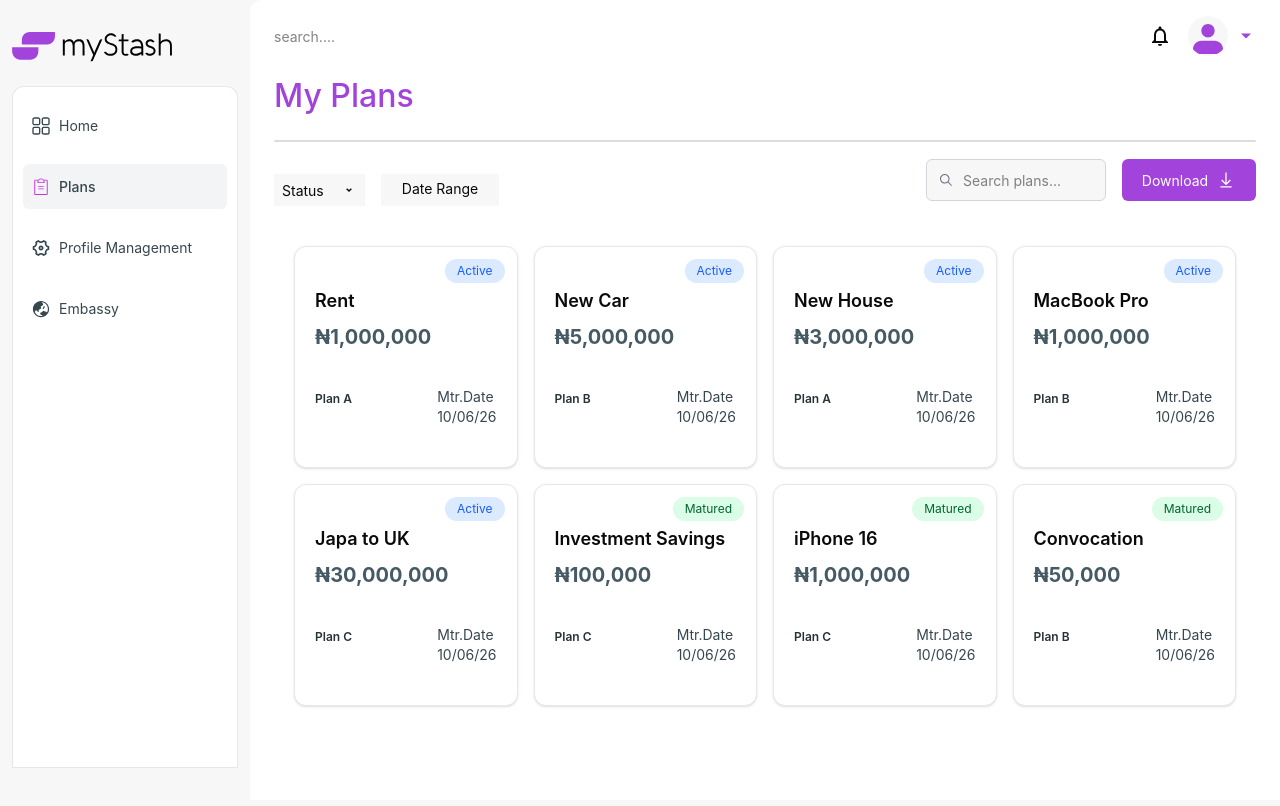
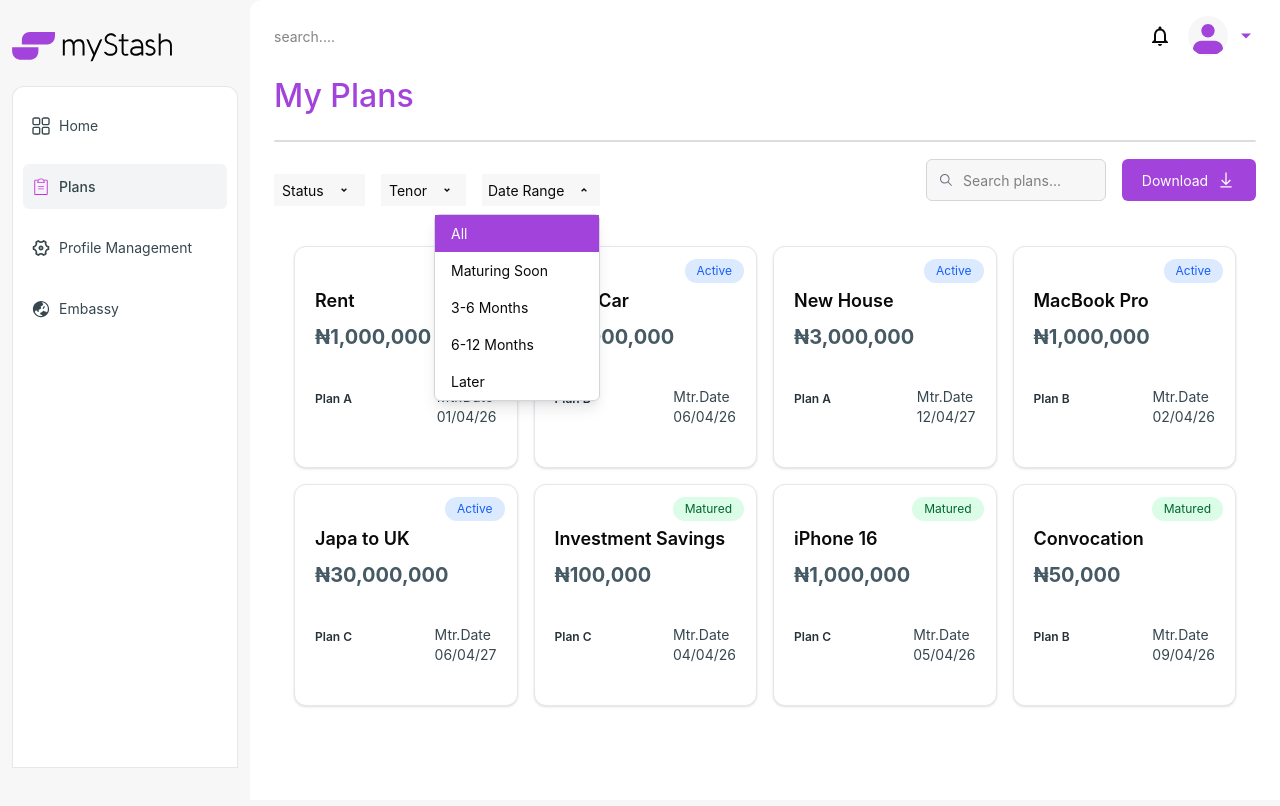
Before and after one commit to Naya-Ikenwe/My-Stash-Investment-Portal, a Next.js app: page /dashboard/plans in a window 1280 px wide. Both pictures are taken after a click on the button "Date Range". Shown: the top 806 px of the page. Built offline with nearby package versions, Linux system fonts and the light colour scheme.

Commit message:
Filter Update

```diff
--- a/app/(pages)/dashboard/embassy/page.tsx
+++ b/app/(pages)/dashboard/embassy/page.tsx
@@ -21,7 +21,7 @@ export default function EmbassyPage() {
             className="w-full h-[60px] border rounded-xl border-[#CDCFD0] placeholder:text-[#303437] px-5 pr-12"
           />
 
-          <RiArrowDropDownLine className="absolute right-4 top-1/2 -translate-y-1/2 text-[#303437] text-3xl" />
+          <RiArrowDropDownLine className="absolute right-4 top-1/2 cursor-pointer -translate-y-1/2 text-[#303437] text-3xl" />
         </div>
 
         <div className="flex justify-between w-[496px] mt-5">
@@ -32,7 +32,7 @@ export default function EmbassyPage() {
               placeholder="Start Date"
               className="w-[229px] h-[60px] border border-[#CDCFD0] placeholder:text-[#303437] font-medium text-[14px] px-5 rounded-xl"
             />
-            <RiArrowDropDownLine className="absolute right-4 top-1/2 -translate-y-1/2 text-[#303437] text-3xl" />
+            <RiArrowDropDownLine className="absolute right-4 top-1/2 cursor-pointer -translate-y-1/2 text-[#303437] text-3xl" />
           </div>
 
           <div className="relative">
@@ -42,7 +42,7 @@ export default function EmbassyPage() {
               placeholder="End Date"
               className="w-[229px] h-[60px] border border-[#CDCFD0] placeholder:text-[#303437] font-medium text-[14px] px-5 rounded-xl"
             />
-            <RiArrowDropDownLine className="absolute right-4 top-1/2 -translate-y-1/2 text-[#303437] text-3xl" />
+            <RiArrowDropDownLine className="absolute right-4 top-1/2 cursor-pointer -translate-y-1/2 text-[#303437] text-3xl" />
           </div>
         </div>
 
@@ -51,7 +51,7 @@ export default function EmbassyPage() {
             Agree to embassy request terms & conditions
           </p>
 
-          <input type="checkbox" name="checkbox" className="w-5 h-5" />
+          <input type="checkbox" name="checkbox" className="w-5 cursor-pointer h-5" />
         </div>
 
         <div className="bg-[#F4F6F7] w-[496px] h-[253px] mt-5 rounded-xl p-4">
@@ -61,7 +61,7 @@ export default function EmbassyPage() {
           ></textarea>
         </div>
         <div className="w-[496px] flex justify-end">
-          <button className="bg-[#A243DC] w-[184px] h-[38px] rounded-xl text-white font-medium text-[16px] mt-5">
+          <button className="bg-[#A243DC] cursor-pointer w-[184px] h-[38px] rounded-xl text-white font-medium text-[16px] mt-5">
             Submit
           </button>
         </div>
--- a/app/(pages)/dashboard/plans/page.tsx
+++ b/app/(pages)/dashboard/plans/page.tsx
@@ -12,23 +12,113 @@ export default function PlansPage() {
     "All" | "Active" | "Matured"
   >("All");
   const [isStatusDropdownOpen, setIsStatusDropdownOpen] = useState(false);
+  const [tenorFilter, setTenorFilter] = useState<
+    "All" | "6 months" | "12 months"
+  >("All");
+  const [isTenorDropdownOpen, setIsTenorDropdownOpen] = useState(false);
+  const [dateRangeFilter, setDateRangeFilter] = useState<
+    "All" | "Maturing Soon" | "3-6 Months" | "6-12 Months" | "Later"
+  >("All");
+  const [isDateRangeDropdownOpen, setIsDateRangeDropdownOpen] = useState(false);
 
-  const filteredSavings =
+  const handleStatusChange = (status: "All" | "Active" | "Matured") => {
+    setStatusFilter(status);
+    setIsStatusDropdownOpen(false);
+  };
+
+  const handleTenorChange = (tenor: "All" | "6 months" | "12 months") => {
+    setTenorFilter(tenor);
+    setIsTenorDropdownOpen(false);
+  };
+
+  const handleDateRangeChange = (
+    range: "All" | "Maturing Soon" | "3-6 Months" | "6-12 Months" | "Later"
+  ) => {
+    setDateRangeFilter(range);
+    setIsDateRangeDropdownOpen(false);
+  };
+
+  // Helper function to calculate days until maturity
+  const getDaysUntilMaturity = (maturityDate: string): number => {
+    const today = new Date();
+    today.setHours(0, 0, 0, 0); // Set to start of day
+
+    // Parse the date string "MM/DD/YY" format
+    const parts = maturityDate.split("/");
+    const month = parseInt(parts[0], 10) - 1; // Month is 0-indexed
+    const day = parseInt(parts[1], 10);
+    let year = parseInt(parts[2], 10);
+
+    // Handle 2-digit year (assume 2000+ if <= 50, else 1900+)
+    if (year <= 50) {
+      year += 2000;
+    } else {
+      year += 1900;
+    }
+
+    const maturity = new Date(year, month, day);
+    maturity.setHours(0, 0, 0, 0); // Set to start of day
+
+    const timeDiff = maturity.getTime() - today.getTime();
+    return Math.ceil(timeDiff / (1000 * 3600 * 24));
+  };
+
+  // Filter by date range (maturity date)
+  const filterByDateRange = (plans: typeof savings) => {
+    if (dateRangeFilter === "All") return plans;
+
+    return plans.filter((plan) => {
+      const daysUntilMaturity = getDaysUntilMaturity(plan.maturityDate);
+
+      switch (dateRangeFilter) {
+        case "Maturing Soon":
+          return daysUntilMaturity <= 90;
+        case "3-6 Months":
+          return daysUntilMaturity > 90 && daysUntilMaturity <= 180;
+        case "6-12 Months":
+          return daysUntilMaturity > 180 && daysUntilMaturity <= 365;
+        case "Later":
+          return daysUntilMaturity > 365;
+        default:
+          return true;
+      }
+    });
+  };
+
+  // Filter by tenor (plan duration)
+  const filterByTenor = (plans: typeof savings) => {
+    if (tenorFilter === "All") return plans;
+
+    return plans.filter((plan) => {
+      // Extract tenor from plan field (e.g., "Plan A" -> we check based on maturity duration)
+      const daysUntilMaturity = getDaysUntilMaturity(plan.maturityDate);
+
+      // Estimate tenor based on maturity date
+      // 6 months = ~180 days, 12 months = ~365 days
+      if (tenorFilter === "6 months") {
+        return daysUntilMaturity > 90 && daysUntilMaturity <= 180;
+      } else if (tenorFilter === "12 months") {
+        return daysUntilMaturity > 180 && daysUntilMaturity <= 365;
+      }
+      return true;
+    });
+  };
+
+  const statusFilteredSavings =
     statusFilter === "All"
       ? savings
       : savings.filter((item) => item.status === statusFilter);
 
-  const sortedSavings = [...filteredSavings].sort((a, b) => {
+  const dateFilteredSavings = filterByDateRange(statusFilteredSavings);
+
+  const tenorFilteredSavings = filterByTenor(dateFilteredSavings);
+
+  const sortedSavings = [...tenorFilteredSavings].sort((a, b) => {
     // Active plans come first, then Matured
     if (a.status === "Active" && b.status === "Matured") return -1;
     if (a.status === "Matured" && b.status === "Active") return 1;
     return 0;
   });
-
-  const handleStatusChange = (status: "All" | "Active" | "Matured") => {
-    setStatusFilter(status);
-    setIsStatusDropdownOpen(false);
-  };
 
   return (
     <main className="w-full h-full rounded-[14px]">
@@ -41,7 +131,7 @@ export default function PlansPage() {
           <button
             onClick={() => setIsStatusDropdownOpen(!isStatusDropdownOpen)}
           >
-            <div className="h-8 cursor-pointer mx-auto w-[91px] py-1 px-2 bg-[#F7F7F7] text-center flex items-center justify-between">
+            <div className="h-8 cursor-pointer mx-auto w-[91px] py-1 px-2 bg-[#F7F7F7] text-center flex items-center gap-3">
               <p>Status</p>
               <RiArrowDropDownLine
                 size={16}
@@ -70,11 +160,83 @@ export default function PlansPage() {
               ))}
             </div>
           )}
-          <button>
-            <div className="h-8 cursor-pointer w-[118px] py-1 px-2 bg-[#F7F7F7] text-center">
-              <p>Date Range</p>
+
+          <button onClick={() => setIsTenorDropdownOpen(!isTenorDropdownOpen)}>
+            <div className="h-8 cursor-pointer w-[85px] py-1 px-2 bg-[#F7F7F7] text-center flex items-center gap-3 relative">
+              <p>Tenor</p>
+              <RiArrowDropDownLine
+                size={16}
+                className={`transition-transform ${
+                  isTenorDropdownOpen ? "rotate-180" : ""
+                }`}
+              />
             </div>
           </button>
+
+          {/* Tenor Dropdown Menu */}
+          {isTenorDropdownOpen && (
+            <div className="absolute top-10 left-20 bg-white border border-gray-300 rounded-md shadow-lg z-10">
+              {["All", "6 months", "12 months"].map((tenor) => (
+                <button
+                  key={tenor}
+                  onClick={() =>
+                    handleTenorChange(tenor as "All" | "6 months" | "12 months")
+                  }
+                  className={`w-full px-4 py-2 text-left hover:bg-gray-100 whitespace-nowrap ${
+                    tenorFilter === tenor ? "bg-[#A243DC] text-white" : ""
+                  }`}
+                >
+                  {tenor}
+                </button>
+              ))}
+            </div>
+          )}
+
+          <button
+            onClick={() => setIsDateRangeDropdownOpen(!isDateRangeDropdownOpen)}
+          >
+            <div className="h-8 cursor-pointer w-[118px] py-1 px-1.5 bg-[#F7F7F7] text-center flex items-center gap-3 relative">
+              <p>Date Range</p>
+              <RiArrowDropDownLine
+                size={16}
+                className={`transition-transform ${
+                  isDateRangeDropdownOpen ? "rotate-180" : ""
+                }`}
+              />
+            </div>
+          </button>
+
+          {/* Date Range Dropdown Menu */}
+          {isDateRangeDropdownOpen && (
+            <div className="absolute top-10 left-40 bg-white border border-gray-300 rounded-md shadow-lg z-10">
+              {[
+                "All",
+                "Maturing Soon",
+                "3-6 Months",
+                "6-12 Months",
+                "Later",
+              ].map((range) => (
+                <button
+                  key={range}
+                  onClick={() =>
+                    handleDateRangeChange(
+                      range as
+                        | "All"
+                        | "Maturing Soon"
+                        | "3-6 Months"
+                        | "6-12 Months"
+                        | "Later"
+                    )
+                  }
+                  className={`w-full px-4 py-2 text-left hover:bg-gray-100 whitespace-nowrap ${
+                    dateRangeFilter === range ? "bg-[#A243DC] text-white" : ""
+                  }`}
+                >
+                  {range}
+                </button>
+              ))}
+            </div>
+          )}
         </div>
 
         <div className="flex items-center gap-4">
--- a/data/PlansData.ts
+++ b/data/PlansData.ts
@@ -24,7 +24,7 @@ export const savings: Saving[] = [
     amount: 1000000,
     status: "Active",
     plan: "Plan A",
-    maturityDate: "10/06/26",
+    maturityDate: "01/04/26", // ~31 days - Maturing Soon
 
     transactions: [
       { id: 1, type: "deposit", amount: 200000, date: "2024-01-02" },
@@ -38,7 +38,7 @@ export const savings: Saving[] = [
     amount: 100000,
     status: "Matured",
     plan: "Plan C",
-    maturityDate: "10/06/26",
+    maturityDate: "04/04/26", // ~122 days - 3-6 Months
     accountHolderName: "Olatipe Osatuyi",
     accountNumber: "1234567890",
 
@@ -54,7 +54,7 @@ export const savings: Saving[] = [
     amount: 5000000,
     status: "Active",
     plan: "Plan B",
-    maturityDate: "10/06/26",
+    maturityDate: "06/04/26", // ~183 days - 6-12 Months
 
     transactions: [
       { id: 1, type: "deposit", amount: 200000, date: "2024-01-02" },
@@ -68,7 +68,7 @@ export const savings: Saving[] = [
     amount: 3000000,
     status: "Active",
     plan: "Plan A",
-    maturityDate: "10/06/26",
+    maturityDate: "12/04/27", // ~730+ days - Later (1+ year)
 
     transactions: [
       { id: 1, type: "deposit", amount: 200000, date: "2024-01-02" },
@@ -82,7 +82,7 @@ export const savings: Saving[] = [
     amount: 1000000,
     status: "Active",
     plan: "Plan B",
-    maturityDate: "10/06/26",
+    maturityDate: "02/04/26", // ~61 days - Maturing Soon
 
     transactions: [
       { id: 1, type: "deposit", amount: 200000, date: "2024-01-02" },
@@ -96,7 +96,7 @@ export const savings: Saving[] = [
     amount: 1000000,
     status: "Matured",
     plan: "Plan C",
-    maturityDate: "10/06/26",
+    maturityDate: "05/04/26", // ~152 days - 3-6 Months
     accountHolderName: "Olatipe Osatuyi",
     accountNumber: "1234567890",
 
@@ -112,7 +112,7 @@ export const savings: Saving[] = [
     amount: 50000,
     status: "Matured",
     plan: "Plan B",
-    maturityDate: "10/06/26",
+    maturityDate: "09/04/26", // ~247 days - 6-12 Months
     accountHolderName: "Olatipe Osatuyi",
     accountNumber: "1234567890",
 
@@ -128,7 +128,7 @@ export const savings: Saving[] = [
     amount: 30000000,
     status: "Active",
     plan: "Plan C",
-    maturityDate: "10/06/26",
+    maturityDate: "06/04/27", // ~549+ days - Later (1+ year)
 
     transactions: [
       { id: 1, type: "deposit", amount: 200000, date: "2024-01-02" },
```
